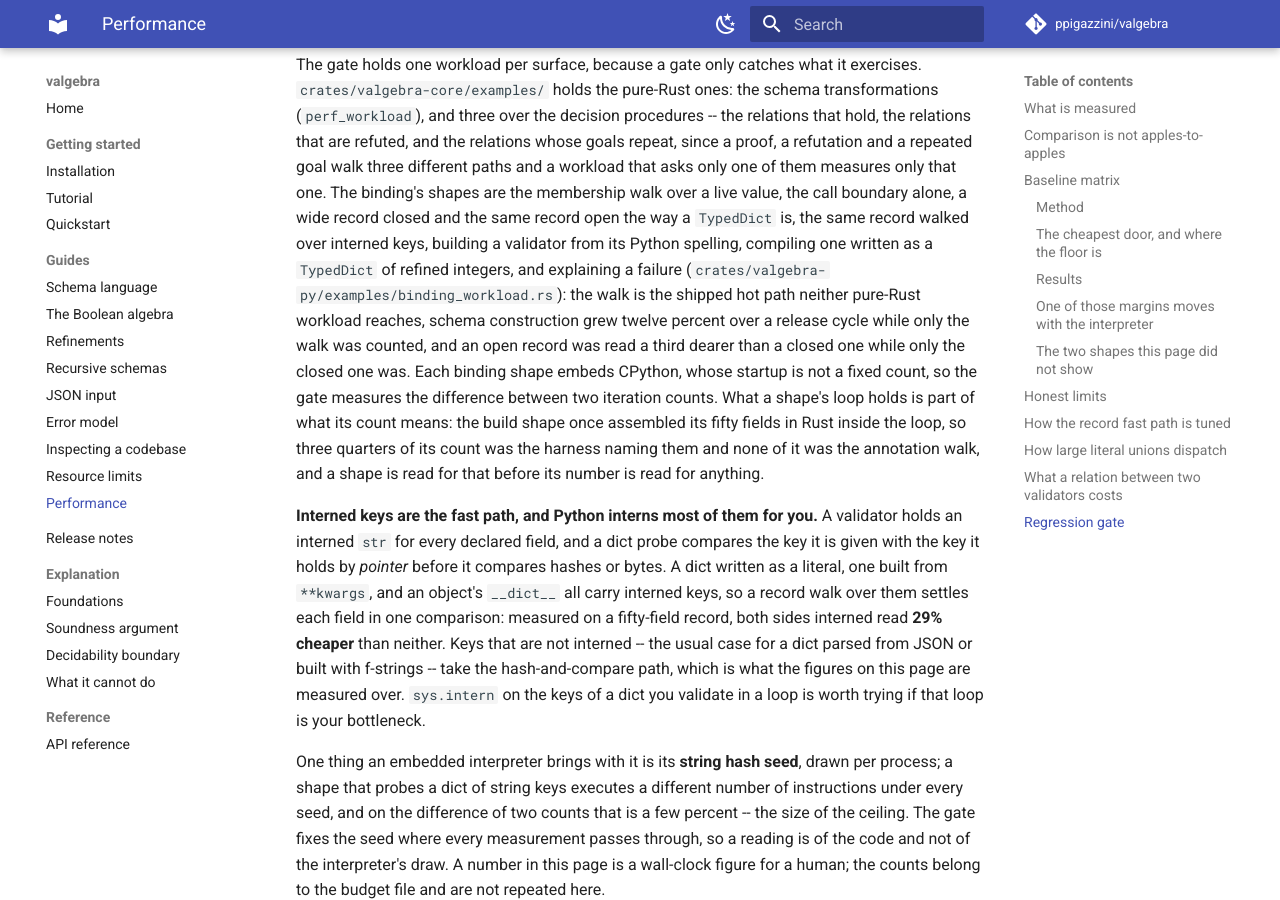
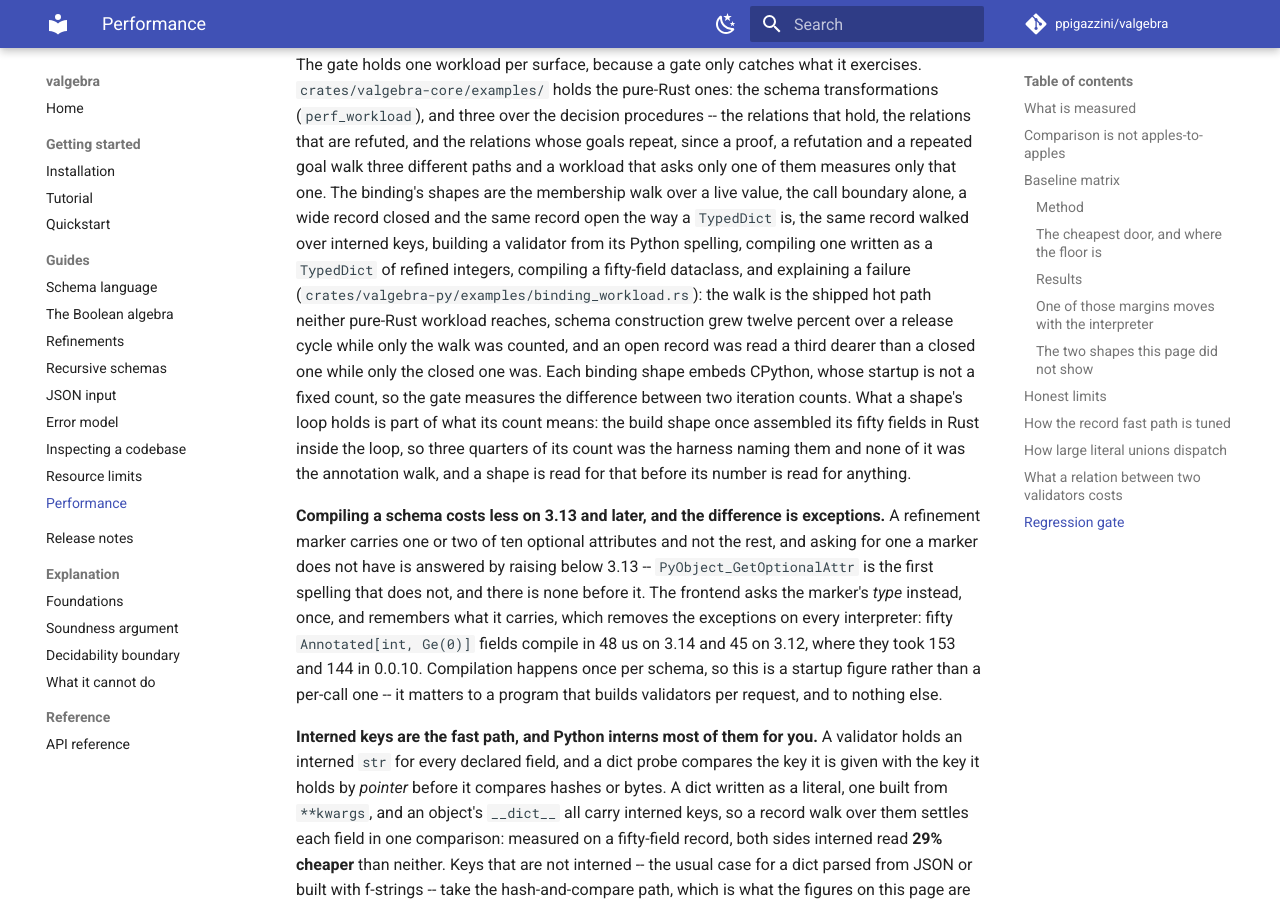
Before and after one commit to ppigazzini/valgebra, an MkDocs documentation site: the page built from docs/11-performance.md, in a window 1280 px wide and 900 px high, scrolled down 8304 px. Built offline with MkDocs 1.6.1 and Material for MkDocs 9.7.7, drawn with Linux system fonts in a browser that asks for light colours; comment, search, counter and statistics services are not loaded.

Commit message:
docs: the pages describe the frontend this tree has, and the gates it runs
Five pages carried the frontend that was. The frontend page's section on
`Annotated` metadata did not say that every name is asked by a handle the
interpreter already holds, or that an absence is read from the marker's
type rather than raised for; the two sections written for the module split
said less about a `Literal` argument, a tuple shape and the two native
literals than the code they describe; and the architecture file map had no
row for the binding's module or for the instruction gate's own workloads,
so a reader looking for the gate's instrument found it only on the tooling
page.

The table of ways a lane differs from a local run gains a ninth, and it is
a different kind from the eight: not a difference between a lane and a
machine but between what a gate counts and what its own text says it
counts. Three red lanes in one week were that finding, so it is a row
rather than a rule nobody wrote.

The performance page records what compiling a schema costs on each
interpreter, since the difference between them is exceptions and a reader
sizing a program that builds validators per request is owed the figure.

The moved surfaces get their blank lines back: an item to a paragraph, as
they were written.

```diff
--- a/docs/11-performance.md
+++ b/docs/11-performance.md
@@ -373,7 +373,7 @@ one. The binding's shapes are the membership walk over a live value, the call
 boundary alone, a wide record closed and the same record open the way a
 `TypedDict` is, the same record walked over interned keys, building a validator
 from its Python spelling, compiling one written as a `TypedDict` of refined
-integers, and explaining a failure
+integers, compiling a fifty-field dataclass, and explaining a failure
 (`crates/valgebra-py/examples/binding_workload.rs`): the walk is the
 shipped hot path neither pure-Rust workload reaches, schema construction grew
 twelve percent over a release cycle while only the walk was counted, and an open
@@ -384,6 +384,17 @@ holds is part of what its count means: the build shape once assembled its fifty
 fields in Rust inside the loop, so three quarters of its count was the harness
 naming them and none of it was the annotation walk, and a shape is read for that
 before its number is read for anything.
+
+**Compiling a schema costs less on 3.13 and later, and the difference is
+exceptions.** A refinement marker carries one or two of ten optional attributes
+and not the rest, and asking for one a marker does not have is answered by
+raising below 3.13 -- `PyObject_GetOptionalAttr` is the first spelling that
+does not, and there is none before it. The frontend asks the marker's *type*
+instead, once, and remembers what it carries, which removes the exceptions on
+every interpreter: fifty `Annotated[int, Ge(0)]` fields compile in 48 us on
+3.14 and 45 on 3.12, where they took 153 and 144 in 0.0.10. Compilation happens
+once per schema, so this is a startup figure rather than a per-call one -- it
+matters to a program that builds validators per request, and to nothing else.
 
 **Interned keys are the fast path, and Python interns most of them for you.** A
 validator holds an interned `str` for every declared field, and a dict probe
```
Also changed, not shown: docs/dev/00-architecture.md (+2 -0 lines), docs/dev/03-frontend.md (+32 -8 lines), docs/dev/07-tooling-ci.md (+26 -12 lines), 2 other files.
